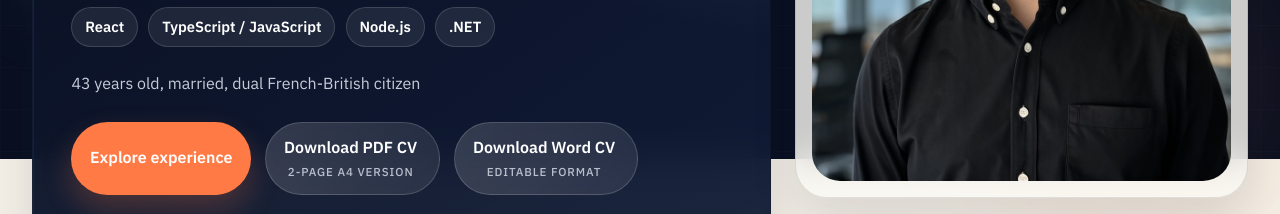
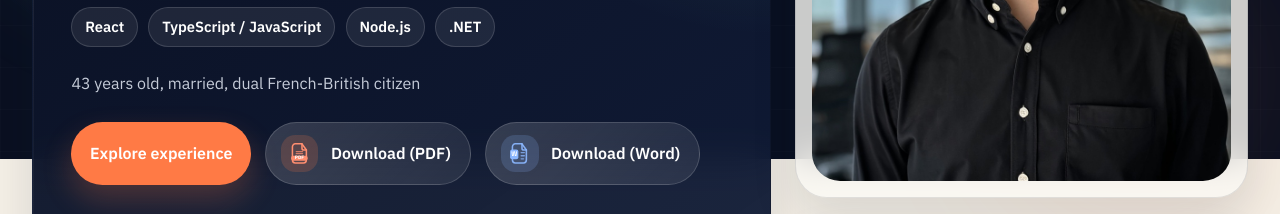
Before and after one commit to antoinejaussoin/cv, an Astro site: page / in a window 1280 px wide. Shown: the part 353-567 px from the top of the page. Built offline with nearby package versions, Linux system fonts and the light colour scheme; Astro itself is replaced by a stand-in of ours.

Commit message:
Download button

```diff
--- a/src/css/app.css
+++ b/src/css/app.css
@@ -351,17 +351,48 @@ select {
 }
 
 .button--download {
-  flex-direction: column;
-  align-items: center;
-  justify-content: center;
-  gap: 0.18rem;
-  padding-inline: 1.15rem 1.35rem;
-  text-align: center;
+  gap: 0.78rem;
+  justify-content: flex-start;
+  padding-inline: 0.95rem 1.2rem;
+  text-align: left;
   background: linear-gradient(
     135deg,
     rgba(255, 255, 255, 0.16),
     rgba(255, 255, 255, 0.08)
   );
+}
+
+.button--download .button__icon-wrap {
+  display: inline-flex;
+  align-items: center;
+  justify-content: center;
+  width: 2.35rem;
+  height: 2.35rem;
+  border-radius: 0.9rem;
+  flex-shrink: 0;
+}
+
+.button--download .button__icon-wrap--pdf {
+  color: #ff8e70;
+  background: rgba(255, 122, 69, 0.18);
+}
+
+.button--download .button__icon-wrap--word {
+  color: #8bb7ff;
+  background: rgba(139, 183, 255, 0.18);
+}
+
+.button--download .button__icon {
+  width: 1.55rem;
+  height: 1.55rem;
+  overflow: visible;
+}
+
+.button--download .button__content {
+  display: flex;
+  flex-direction: column;
+  gap: 0.18rem;
+  line-height: 1.1;
 }
 
 .button--download .button__meta {
--- a/src/pages/index.astro
+++ b/src/pages/index.astro
@@ -92,8 +92,49 @@ const socialLinks = [
               download="Antoine_Jaussoin_CV.pdf"
               type="application/pdf"
             >
-              <span>Download PDF CV</span>
-              <span class="button__meta">2-page A4 version</span>
+              <span
+                class="button__icon-wrap button__icon-wrap--pdf"
+                aria-hidden="true"
+              >
+                <svg class="button__icon" viewBox="0 0 24 24" fill="none">
+                  <path
+                    d="M14.5 2.75H8A2.75 2.75 0 0 0 5.25 5.5v13A2.75 2.75 0 0 0 8 21.25h8A2.75 2.75 0 0 0 18.75 18.5V8.75L14.5 2.75Z"
+                    stroke="currentColor"
+                    stroke-width="1.5"
+                    stroke-linejoin="round"></path>
+                  <path
+                    d="M14.5 2.75V7A1.75 1.75 0 0 0 16.25 8.75h2.5"
+                    stroke="currentColor"
+                    stroke-width="1.5"
+                    stroke-linecap="round"
+                    stroke-linejoin="round"></path>
+                  <path
+                    d="M9 10.25h6M9 12.25h6"
+                    stroke="currentColor"
+                    stroke-width="1.35"
+                    stroke-linecap="round"
+                    opacity="0.75"></path>
+                  <rect
+                    x="4"
+                    y="14.25"
+                    width="16"
+                    height="4.75"
+                    rx="2"
+                    fill="currentColor"></rect>
+                  <text
+                    x="12"
+                    y="17.5"
+                    text-anchor="middle"
+                    font-size="4.7"
+                    font-family="IBM Plex Sans, sans-serif"
+                    font-weight="700"
+                    fill="#ffffff">PDF</text
+                  >
+                </svg>
+              </span>
+              <span class="button__content">
+                <span>Download (PDF)</span>
+              </span>
             </a>
             <a
               class="button button--secondary button--download"
@@ -101,8 +142,51 @@ const socialLinks = [
               download="Antoine_Jaussoin_CV.docx"
               type="application/vnd.openxmlformats-officedocument.wordprocessingml.document"
             >
-              <span>Download Word CV</span>
-              <span class="button__meta">Editable format</span>
+              <span
+                class="button__icon-wrap button__icon-wrap--word"
+                aria-hidden="true"
+              >
+                <svg class="button__icon" viewBox="0 0 24 24" fill="none">
+                  <path
+                    d="M14.5 2.75H8A2.75 2.75 0 0 0 5.25 5.5v13A2.75 2.75 0 0 0 8 21.25h8A2.75 2.75 0 0 0 18.75 18.5V8.75L14.5 2.75Z"
+                    stroke="currentColor"
+                    stroke-width="1.5"
+                    stroke-linejoin="round"
+                    opacity="0.92"></path>
+                  <path
+                    d="M14.5 2.75V7A1.75 1.75 0 0 0 16.25 8.75h2.5"
+                    stroke="currentColor"
+                    stroke-width="1.5"
+                    stroke-linecap="round"
+                    stroke-linejoin="round"
+                    opacity="0.92"></path>
+                  <path
+                    d="M13.75 11.25h3M13.75 14.25h3M13.75 17.25h2.25"
+                    stroke="currentColor"
+                    stroke-width="1.35"
+                    stroke-linecap="round"
+                    opacity="0.78"></path>
+                  <rect
+                    x="3"
+                    y="8.25"
+                    width="8"
+                    height="9.5"
+                    rx="2"
+                    fill="currentColor"></rect>
+                  <text
+                    x="7"
+                    y="14.5"
+                    text-anchor="middle"
+                    font-size="6.4"
+                    font-family="Space Grotesk, sans-serif"
+                    font-weight="700"
+                    fill="#ffffff">W</text
+                  >
+                </svg>
+              </span>
+              <span class="button__content">
+                <span>Download (Word)</span>
+              </span>
             </a>
           </div>
 
```
